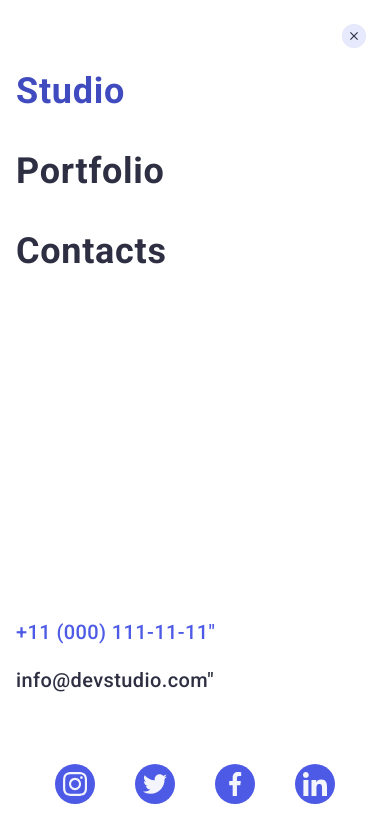
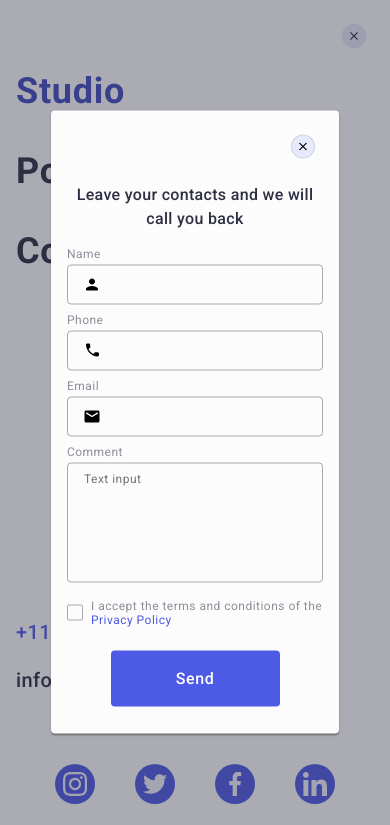
Before and after one commit to xelaale/goit-homework-06, a plain HTML site: page index.html in a window 390 px wide. Shown: the top 825 px of the page. Drawn offline with nearby package versions, Linux system fonts and the light colour scheme.

Commit message:
mobile version done

```diff
--- a/css/styles.css
+++ b/css/styles.css
@@ -823,10 +823,10 @@ img {
     left: 50%;
     background-color: rgba(252, 252, 252, 1);
     border-radius: 4px;
-    width: 408px;
-    min-height: 584px;
+    width: 288px;
+    height: 623px;
     flex-shrink: 0;
-    padding: 72px 24px 24px 24px;
+    padding: 72px 16px 24px 16px;
     transform: translate(-50%, -50%) scale(1);
     box-shadow: 0px 1px 1px rgba(0, 0, 0, 0.14), 0px 1px 3px rgba(0, 0, 0, 0.12), 0px 2px 1px rgba(0, 0, 0, 0.2);
     transition: transform 250ms cubic-bezier(0.4, 0, 0.2, 1);
@@ -1019,6 +1019,15 @@ img {
     border-radius: 2px;
 }
 
+.pol-cont {
+    color: #8E8F99;
+    font-size: 12px;
+    font-style: normal;
+    font-weight: 400;
+    line-height: 1.17;
+    letter-spacing: 0.04em;
+}
+
 .modal-button {
     display: block;
     min-width: 169px;
--- a/index.html
+++ b/index.html
@@ -585,7 +585,7 @@
 
     <!-- Modal -->
     <!-- Don't forget "is" -->
-    <div class="backdrop s-open" data-modal>
+    <div class="backdrop is-open" data-modal>
       <div class="modal">
         <button class="modal-close" type="button" data-modal-close>
           <svg class="close-icon" width="8" height="8">
@@ -594,7 +594,7 @@
         </button>
         <p class="modal-title">Leave your contacts and we will call you back</p>
 
-        <!-- <div class="modal-field"> -->
+
         <form name="contact-form" autocomplete="off">
           <div class="modal-field">
             <label class="client-info" for="user-name">Name</label>
@@ -609,9 +609,9 @@
               </svg>
             </div>
           </div>
-          <!-- </form> -->
 
-          <!-- <form name="contact-form" autocomplete="off"> -->
+
+
           <div class="modal-field">
             <label class="client-info" for="user-tel">Phone</label>
             <div class="modal-input-wrap">
@@ -626,9 +626,9 @@
               </svg>
             </div>
           </div>
-          <!-- </form> -->
 
-          <!-- <form name="contact-form" autocomplete="off"> -->
+
+
           <div class="modal-field">
             <label class="client-info" for="user-email">Email</label>
             <div class="modal-input-wrap">
@@ -672,9 +672,10 @@
                 >
                   <use href="./images/icons.svg#icon-checkbox"></use>
                 </svg> </span
-              >I accept the terms and conditions of the
-              <a class="policy-text" href="#">Privacy Policy</a>
-            </label>
+              >
+
+            </label><span class="pol-cont">I accept the terms and conditions of the
+              <a class="policy-text" href="#">Privacy Policy</a></span>
           </div>
 
           <button class="modal-button" type="submit">Send</button>
```
